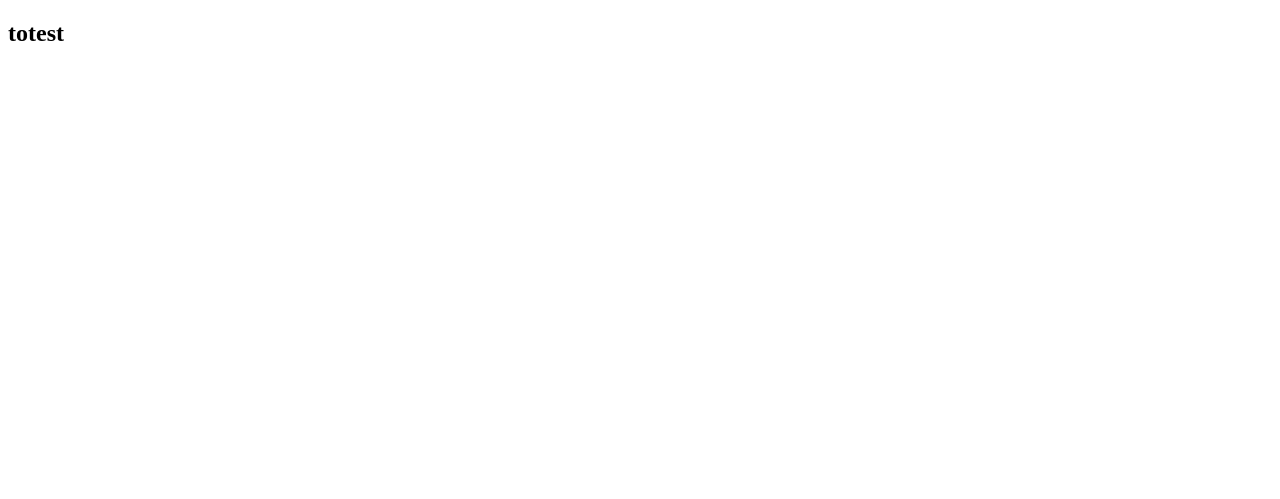
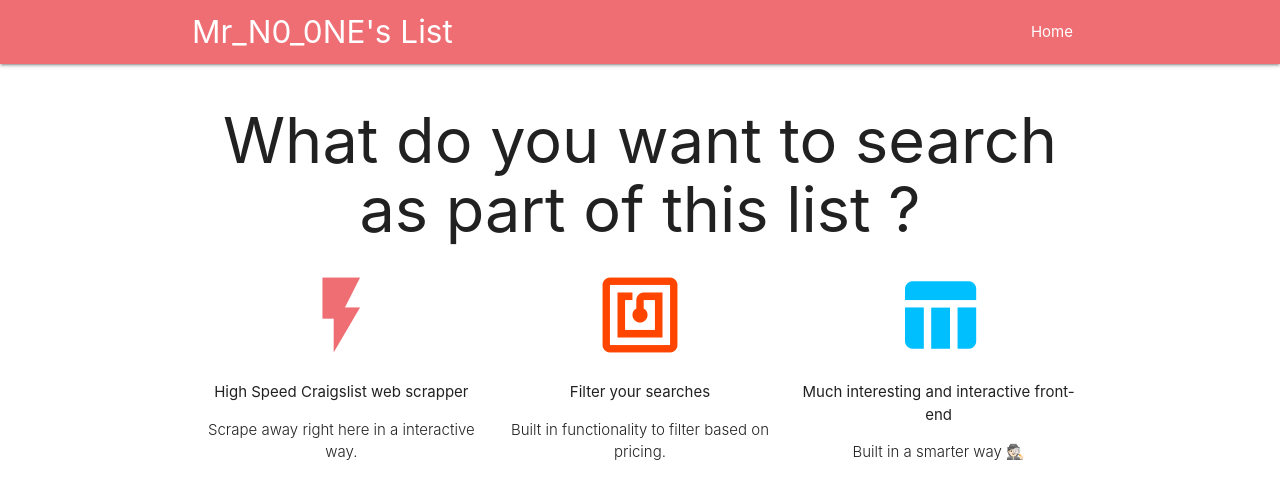
Before and after one commit to likith-gowda-k/Craigslist-WebScraping-Full-Stack-App, a Django app: page / in a window 1280 px wide. Before the commit the part shown is almost empty. Shown: the top 499 px of the page. Run offline with Django 3.2, Linux system fonts and the light colour scheme.

Commit message:
Adding icons to base.html

```diff
--- /dev/null
+++ b/WebScrappping/templates/Mr_NO_ONEApp/new_search.html
@@ -0,0 +1,6 @@
+<!DOCTYPE html>
+<html lang="en">
+    <head>
+
+    </head>
+</html>
--- a/WebScrappping/templates/base.html
+++ b/WebScrappping/templates/base.html
@@ -1,10 +1,64 @@
 <!DOCTYPE html>
+
+{% load static %}
 <html lang="en">
     <head>
         <meta charset="utf-8">
         <title>Mr_N0_0NE's List</title>
+        <meta charset="utf-8">
+        <meta name="viewport" content="width=device-width, initial-scale=1"/>
+        <link rel="stylesheet" href="{% static "css/style.css" %}">
+        <link rel="stylesheet" href="https://cdnjs.cloudflare.com/ajax/libs/materialize/1.0.0/css/materialize.min.css">
+        <link rel="stylesheet" href="https://fonts.googleapis.com/icon?family=Material+Icons" rel="stylesheet">
+
     </head>
     <body>
-        <h2>totest</h2>
+    <nav>
+        <div class="container nav-wrapper">
+            <a href="/" class="brand-logo">Mr_N0_0NE's List</a>
+            <ul id="nav-mobile" class="right">
+                <li><a href="/">Home</a></li>
+            </ul>
+        </div>
+    </nav>
+
+    <div class="container">
+
+        <h1 style="text-align: center">What do you want to search as part of this list ? </h1>
+        <div class="row">
+            <div class="col s4">
+                <!--promo content 1 goes here -->
+                <div class="center">
+                    <i class="large material-icons" style="color: #EE6E73">flash_on</i>
+                    <p>High Speed Craigslist web scrapper</p>
+                    <p class="light center">Scrape away right here in a interactive way.</p>
+
+            </div>
+        </div>
+        <div class="col s4">
+            <!--promo content 2 goes here-->
+            <div class="center">
+                <i class="large material-icons" style="color: #FF4500">nfc</i>
+                <p>Filter your searches</p>
+                <p class="light center">Built in functionality to filter based on pricing.</p>
+        </div>
+    </div>
+    <div class="col s4">
+        <!--promo content 3 goes here -->
+        <div class="center">
+            <i class="large material-icons" style="color: #00BFFF">table_chart</i>
+            <p>Much interesting and interactive front-end</p>
+            <p class="light center">Built in a smarter way &#128373;&#127995;</p>
+
+        </div>
+    </div>
+    </div>
+</div>
+{% block content %}
+
+
+{% endblock content %}
+<script src="https://cdnjs.cloudflare.com/ajax/libs/materialize/1.0.0/js/materialize.min.js"></script>
+
     </body>
 </html>
```
